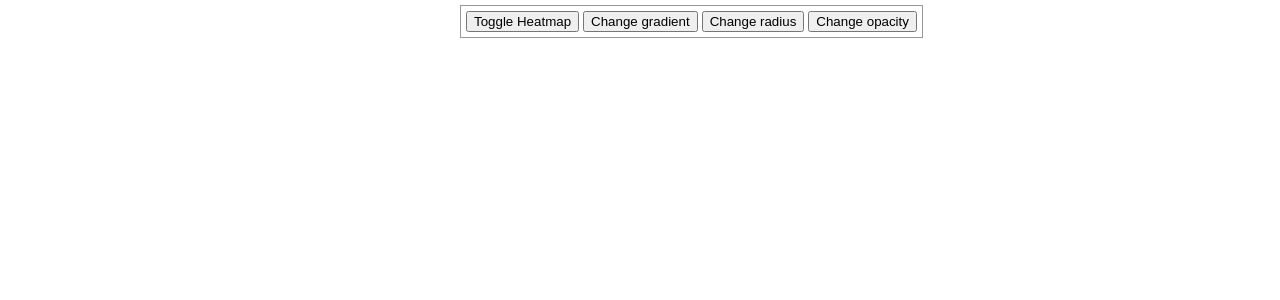
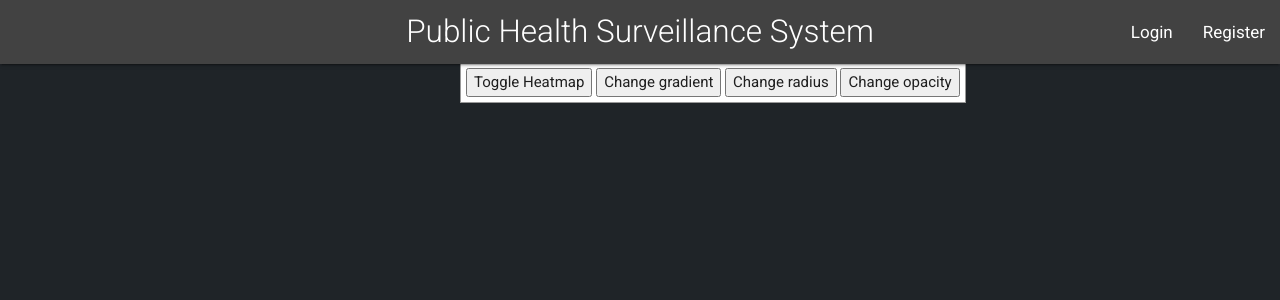
Before and after one commit to DESHRAJ/h1n1, a Django app: page /showdata in a window 1280 px wide. Shown: the top 300 px of the page. Run offline with Django 3.2, Linux system fonts and the light colour scheme; data that the repository does not hold is empty; parts of the project's set-up code (start-up, migrations or seed data) failed here and were passed over; some libraries are stand-ins or nearby versions.

Commit message:
some documentation changes

```diff
--- a/h1n1/templates/distribution.html
+++ b/h1n1/templates/distribution.html
@@ -3,15 +3,20 @@
   <head>
     <meta charset="utf-8">
     <title>Heatmaps</title>
+      <meta name="viewport" content="width=device-width, initial-scale=1.0, maximum-scale=1.0, user-scalable=no"/>
+      <link rel="stylesheet" href="https://cdnjs.cloudflare.com/ajax/libs/materialize/0.95.3/css/materialize.min.css">
+      <link rel="stylesheet" href="/static/css/sample.css">
+      <link href="http://fonts.googleapis.com/css?family=Roboto:400,100,300,500,700,900" rel="stylesheet" type="text/css">
     <style>
       html, body, #map-canvas {
-        height: 100%;
+        height: 96.65%;
         margin: 0px;
-        padding: 0px
+        padding: 0px;
       }
       #panel {
         position: absolute;
         top: 5px;
+        margin-top: 57px;
         left: 50%;
         margin-left: -180px;
         z-index: 5;
@@ -92,6 +97,37 @@ google.maps.event.addDomListener(window, 'load', initialize);
   </head>
 
   <body>
+    <div class="navbar-fixed">
+    <nav >
+      <div class="nav-wrapper">
+        <a href="#!" class="center brand-logo hide-on-med-and-down">Public Health Surveillance System</a>
+        <a href="#!" class="center brand-logo hide-on-large-only "><i class="right mdi-file-cloud-queue"></i> PHSS</a>
+        <a id="menuicon" data-activates="mobile-demo" class="button-collapse top-nav full"><i class="mdi-navigation-menu"></i></a>
+        <ul class="menu2 right hide-on-med-and-down">
+        {% if user.is_authenticated %}
+          <li><a><img src="/static/img/deshraj.jpg" id="deshraj" alt="deshraj" class="circle resposive-img">Hi, Deshraj</a></li>
+        {% else %}
+          <li><a class ="modal-trigger"style="font-size:17px;" href="#login">Login</a></li>
+          <li><a class ="modal-trigger"style="font-size:17px;" href="#register">Register</a></li>
+        {% endif %}
+          <li class="divider"></li>
+        </ul>
+      </div>
+        <ul class="side-nav show-on-med-and-down" id="mobile-demo">
+          <li><a><img src="/static/img/deshraj.jpg" id="deshraj" alt="deshraj" class="circle resposive-img">   Hi, Deshraj</a></li>
+          <div class="divider"></div>
+          <li><a>Classification</a></li>
+          <li><a>Image Stitch</a></li>
+          <li><a>Train Category</a></li>
+          <li><a>Decaf Server</a></li>
+          <div class="divider"></div>
+          <li><a>Logout</a></li>
+          <div class="divider"></div>
+        </ul>
+  </nav>
+  </div>
+  <!-- <div class="row center"> -->
+  <!-- <div class="col s12"> -->
     <div id="panel">
       <button onclick="toggleHeatmap()">Toggle Heatmap</button>
       <button onclick="changeGradient()">Change gradient</button>
@@ -99,5 +135,7 @@ google.maps.event.addDomListener(window, 'load', initialize);
       <button onclick="changeOpacity()">Change opacity</button>
     </div>
     <div id="map-canvas"></div>
+  <!-- </div> -->
+  <!-- </div> -->
   </body>
 </html>
--- a/h1n1/templates/mdashboard.html
+++ b/h1n1/templates/mdashboard.html
@@ -197,7 +197,7 @@ google.maps.event.addDomListener(window, 'load', initialize);
               </div>
                 <div class="input-field col s4">
                 <input id="address" type="text" class="validate" name="address">
-                <label for="address">Enter a location</label>
+                <!-- <label for="address">Enter a location</label> -->
               </div>
               <div class="col s4">
               <a class="waves-effect waves-light btn" HREF="javascript:document.submitForm.submit()">Submit</a>
--- a/h1n1/views.py
+++ b/h1n1/views.py
@@ -16,12 +16,16 @@ from h1n1.models import *
 import random,string,ast
 
 def home(request):
-	''' Home page view of the django application'''
+	"""
+	Home page view of the django application
+	"""
 	return render_to_response('index.html')
 
 
 def signup(request):
-	"""signup for the user """
+	"""
+	signup for the user
+	"""
 	if not request.user.is_active:
 		if request.POST:
 			print "entered the if sectison"
@@ -43,7 +47,9 @@ def signup(request):
 		return HttpResponseRedirect("/")
 
 def login(request):
-	""" Login view """
+	"""
+	Login view
+	"""
 	if not request.user.is_authenticated():
 		if request.POST:
 			username = request.POST['username']
@@ -63,27 +69,27 @@ def login(request):
 # 	return render_to_response("index.html",{'logout':1},context_instance=RequestContext(request))
 
 def dashboard(request):
-	'''
+	"""
 	View for the PathLabs to see the data uploaded by them and also an option to update the data they
 	have provided to the government
-	'''
+	"""
 	c = {}
 	c.update(csrf(request))
 	all_patients=PatientData.objects.filter(labId='1')
 	return render_to_response('mdashboard.html',{'all_patients':all_patients},context_instance=RequestContext(request))
 
 def upload(request):
-	'''
+	"""
 	For uploading the patient data
-	'''
+	"""
 	c = {}
 	c.update(csrf(request))
 	return render_to_response('upload.html', context_instance=RequestContext(request))
 
 def savelocation(request):
-	'''
+	"""
 	View for saving the location of the Patient
-	'''
+	"""
 	c = {}
 	c.update(csrf(request))
 	if request.POST:
@@ -102,5 +108,8 @@ def savelocation(request):
 	return render_to_response('upload.html', context_instance=RequestContext(request))
 
 def showdata(request):
+	"""
+	Loads the data on Maps
+	"""
 	patients=PatientData.objects.all()
 	return render_to_response('distribution.html',{'patients':patients},context_instance=RequestContext(request))
```
Also changed, not shown: h1n1/templates/index.html (+4 -4 lines), 2 other files.
